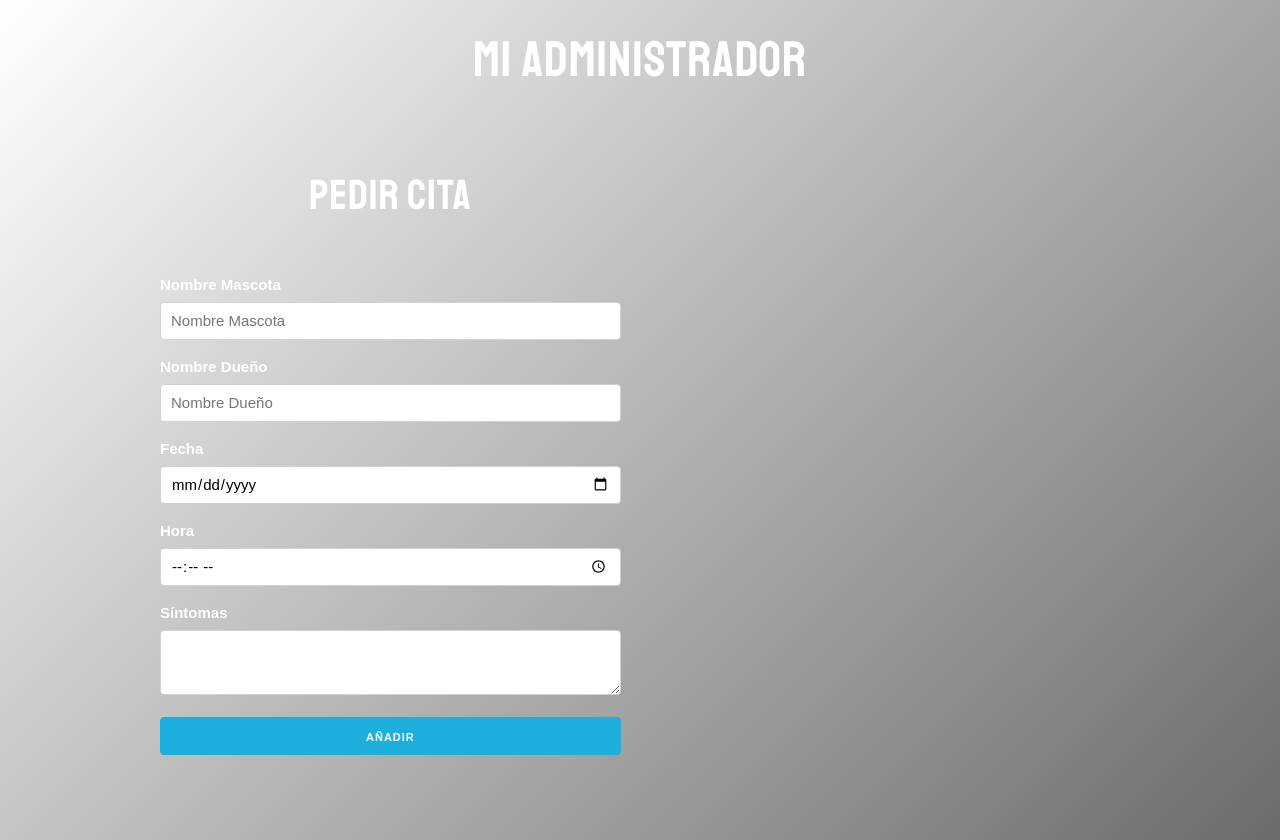
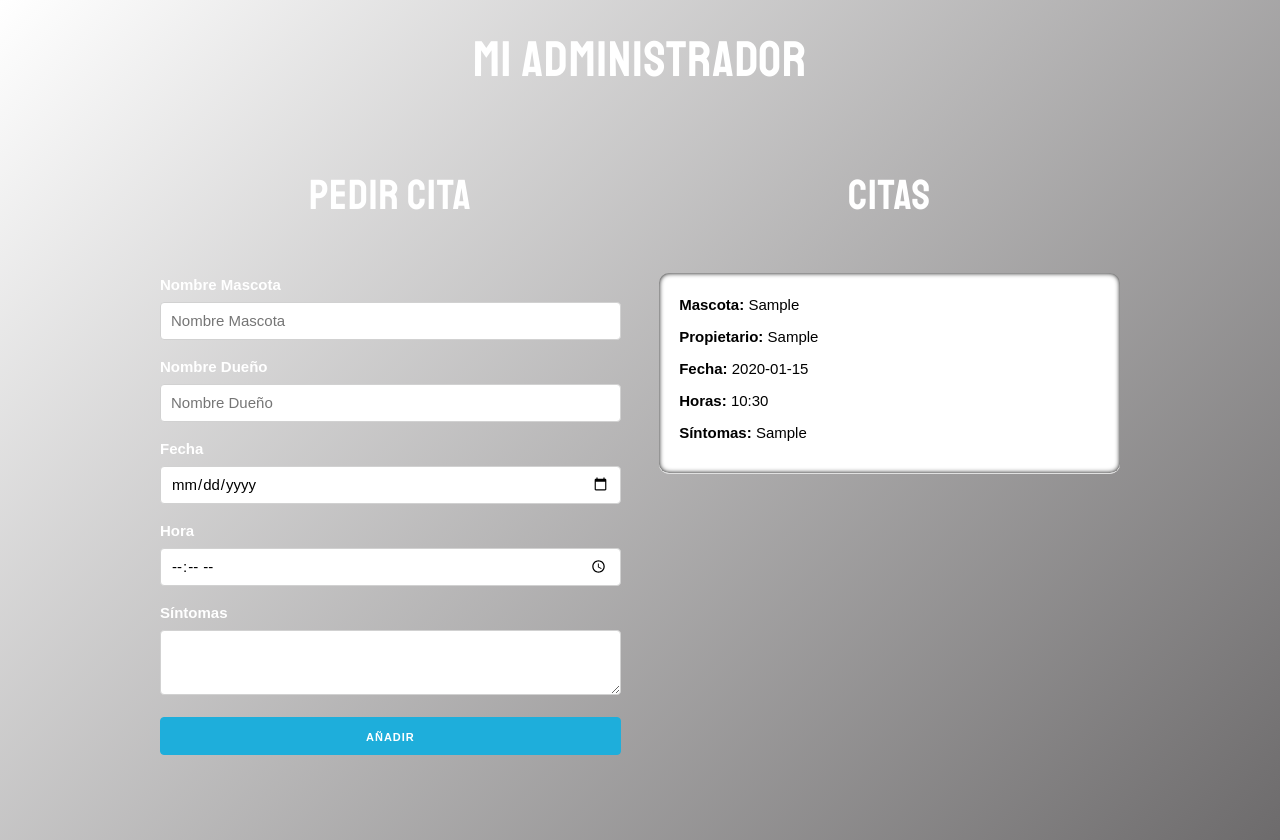
Before and after one commit to Josmanv/PedirCita, a React (Create React App) app: page / in a window 1280 px wide. Both pictures are taken after typing "Sample", "Sample", "2020-01-15", "10:30", "Sample" into the empty fields and a click on the button "AÑADIR". Built offline with nearby package versions, Linux system fonts and the light colour scheme.

Commit message:
Mostrar las citas a la derecha

```diff
--- a/src/App.js
+++ b/src/App.js
@@ -1,5 +1,6 @@
 import React, {Fragment, useState} from 'react';
 import Formulario from "./components/Formulario";
+import Cita from "./components/Cita";
 
 function App() {
 
@@ -26,7 +27,13 @@ function App() {
           />
         </div>
         <div className="one-half column">
-
+          <h2>CITAS</h2>
+          {citas.map(cita => (
+            <Cita
+              key={cita.id}
+              cita={cita}
+            />
+          ))}
         </div>
       </div>
     </div>
--- /dev/null
+++ b/src/components/Cita.js
@@ -0,0 +1,13 @@
+import React, { Fragment} from 'react';
+
+const Cita = ({cita}) => (
+    <div className="cita">
+        <p>Mascota: <span>{cita.mascota}</span></p>
+        <p>Propietario: <span>{cita.propietario}</span></p>
+        <p>Fecha: <span>{cita.fecha}</span></p>
+        <p>Horas: <span>{cita.hora}</span></p>
+        <p>Síntomas: <span>{cita.sintomas}</span></p>
+    </div>
+);
+
+export default Cita;
--- a/src/index.css
+++ b/src/index.css
@@ -57,6 +57,7 @@ input[type="time"] {
   background: white;
   border-bottom: 1px solid #e1e1e1;
   color: black;
+  box-shadow: 0px 0px 5px 0px #000 inset;
 }
 
 .cita p {
```
